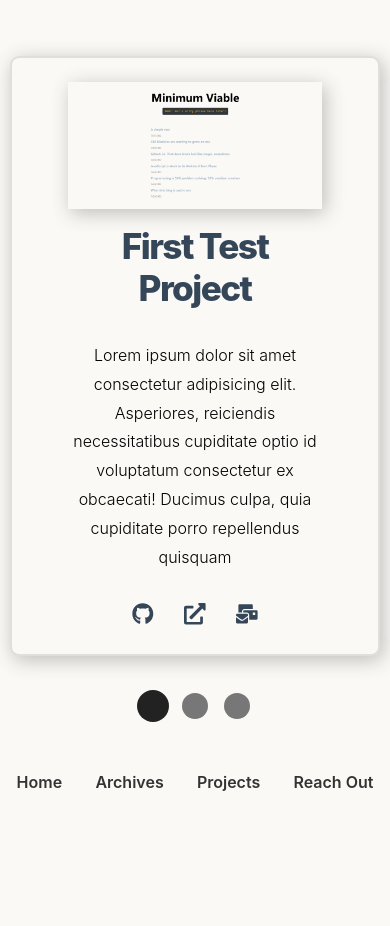
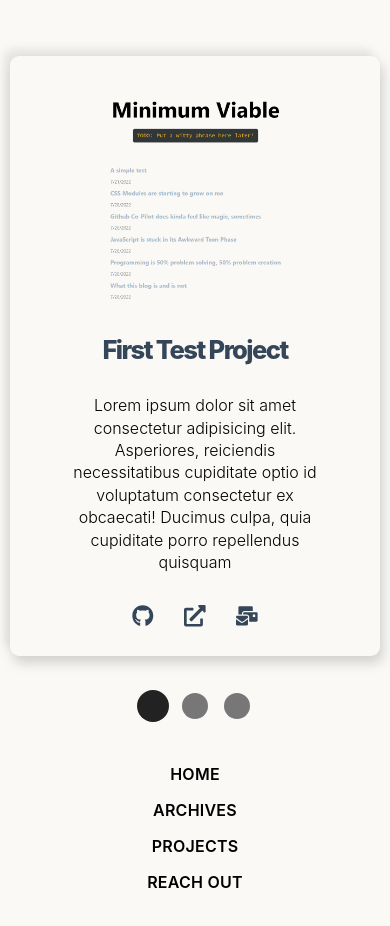
Before and after one commit to charlesmartinreed/charlie-codes-blog, a Next.js app: page /projects in a window 390 px wide. Shown: the top 926 px of the page. Before the commit the page ends 888 px from the top, so only its background shows below. Built offline with nearby package versions, Linux system fonts and the light colour scheme.

Commit message:
Styling fixes and add global vars.

```diff
--- a/styles/Layout.module.css
+++ b/styles/Layout.module.css
@@ -1,9 +1,3 @@
-/* .container {
-    max-width: 36rem;
-    padding: 0 1rem;
-    margin: 3rem auto 6rem;
-} */
-
 .container {
   max-width: 1200px;
   margin: 1.5rem auto 3rem;
@@ -34,52 +28,6 @@
   }
 }
 
-/* .footer { */
-/* display: flex; */
-/* justify-content: center; */
-/* align-items: center; */
-/* width: 100%; */
-/* margin: 0 auto; */
-/* } */
-
-/* .footer a { */
-/* display: flex; */
-/* justify-content: center; */
-/* align-items: center; */
-/* flex-grow: 1; */
-/* padding: 1em; */
-/* font-weight: 600; */
-/* font-family: Menlo, Monaco, Lucida Console, Liberation Mono, DejaVu Sans Mono,
-    Bitstream Vera Sans Mono, Courier New, monospace; */
-/* color: #333; */
-/* transition: all 0.2s ease-in; */
-/* margin: 0 auto; */
-/* } */
-
-/*
-.footer a::before {
-  display: block;
-  content: "•";
-  padding: 0 0.5em;
-} */
-
-/* .footer a:hover { */
-/* transform: translateX(5px); */
-/* color: rgb(119, 156, 194); */
-/* } */
-
-/* copied from home */
-.title a {
-  color: #0070f3;
-  text-decoration: none;
-}
-
-.title a:hover,
-.title a:focus,
-.title a:active {
-  text-decoration: underline;
-}
-
 .title {
   margin: 0;
   line-height: 0.25em;
@@ -95,27 +43,15 @@
   margin: 2.5rem 0;
   line-height: 1.5;
   font-size: 2rem;
-  /* background-color: red; */
 }
 
 .descriptionSM {
   margin: 2.5rem 0 0;
   font-size: 1.6em;
-  color: #555;
+  color: var(--color-gray-dark);
   font-weight: 500;
   text-align: center;
 }
-
-/* .code {
-  background: #fafafa;
-  background: #313639;
-  color: goldenrod;
-  border-radius: 5px;
-  padding: 0.75rem;
-  font-size: 1rem;
-  font-family: Menlo, Monaco, Lucida Console, Liberation Mono, DejaVu Sans Mono,
-    Bitstream Vera Sans Mono, Courier New, monospace;
-} */
 
 .grid {
   display: grid;
@@ -126,7 +62,7 @@
 
 .grid .link {
   font-weight: 700;
-  color: rgb(119, 156, 194);
+  color: var(--color-blue-accent);
   font-size: 1.1em;
 }
 
--- a/styles/Project.module.css
+++ b/styles/Project.module.css
@@ -2,36 +2,30 @@
   height: 600px;
   width: 95%;
   margin: 0 auto;
-  /* background-color: red; */
   padding: 1.5em;
   display: flex;
   flex-direction: column;
   justify-content: center;
   align-items: center;
-  border: 2px solid rgba(142, 142, 142, 0.25);
+  /* border: 2px solid rgba(142, 142, 142, 0.25); */
 
-  box-shadow: 3px 4px 19px rgba(51, 51, 51, 0.3);
-  /* filter: drop-shadow(16px 16px 32px rgba(143, 119, 119, 0.3)); */
-
+  box-shadow: 3px 7px 12px rgba(151, 151, 151, 0.4),
+    -6px -7px 9px rgba(151, 151, 151, 0.2);
   border-radius: 9px;
 }
 
 .projectCard .imageContainer {
-  width: 80%;
+  width: 70%;
   height: 300px;
-  /* filter: drop-shadow(16px 16px 32px rgba(143, 119, 119, 0.3)); */
-  box-shadow: 3px 4px 19px rgba(51, 51, 51, 0.3);
+  /* box-shadow: 3px 4px 19px rgba(151, 151, 151, 0.3); */
 
-  /* border: 2px solid rgba(142, 142, 142, 0.25); */
-  border-radius: 2px;
+  border-radius: 6px;
 
   position: relative;
 }
 
 .projectCard .image {
-  /* max-width: 100%; */
-  /* max-height: 100%; */
-
+  border-radius: 6px;
   object-fit: cover;
 }
 
@@ -47,7 +41,7 @@
   font-weight: 800;
   letter-spacing: -0.1rem;
   margin: 1rem 0;
-  color: rgb(52, 70, 88);
+  color: var(--color-blue-main);
 }
 
 .projectCard .textContainer p {
@@ -58,14 +52,14 @@
 
 .projectCard .linkContainer a {
   cursor: pointer;
-  color: rgb(52, 70, 88);
+  color: var(--color-blue-main);
   margin: 0.7em;
   font-size: 1.35em;
   transition: all 0.3s ease-in-out;
 }
 
 .projectCard .linkContainer a:hover {
-  color: rgb(119, 156, 194);
+  color: var(--color-blue-accent);
 }
 
 .btn {
@@ -75,7 +69,7 @@
   padding: 1em;
   background-color: transparent;
   font-size: 2em;
-  color: #222;
+  color: var(--color-black-main);
   transition: all 0.3s ease-in-out;
 }
 
@@ -96,7 +90,7 @@
   width: 26px;
   margin: 8px;
   border-radius: 50%;
-  background-color: #777;
+  background-color: var(--color-gray-main);
   outline: none;
   border: none;
   cursor: pointer;
@@ -105,5 +99,22 @@
 
 .carouselBtn.active {
   transform: scale(1.23);
-  background-color: #222;
+  background-color: var(--color-black-main);
 }
+
+@media screen and (max-width: 525px) {
+  .projectCard .imageContainer {
+    width: 100%;
+  }
+
+  .projectCard .textContainer h1 {
+    font-size: 1.6em;
+    line-height: 1;
+  }
+
+  .projectCard .textContainer p {
+    line-height: 1.4em;
+    font-weight: 300;
+    margin: 2em 0;
+  }
+}
--- a/styles/globals.css
+++ b/styles/globals.css
@@ -1,10 +1,27 @@
+/* variable definitions */
+:root {
+  --color-bg-light: #faf9f6;
+  --color-bg-dark: #191e21;
+  --color-blue-main: #344658;
+  --color-blue-accent: #779cc2;
+  --color-black-main: #222;
+  --color-gray-dark: #555;
+  --color-gray-main: #777;
+  --color-code-bg: #313639;
+  --color-code-text: goldenrod;
+}
+
 html,
 body {
   padding: 0;
   margin: 0;
   font-family: -apple-system, BlinkMacSystemFont, Segoe UI, Roboto, Oxygen,
     Ubuntu, Cantarell, Fira Sans, Droid Sans, Helvetica Neue, sans-serif;
-  background-color: #faf9f6;
+  background-color: var(--color-bg-light);
+}
+
+body.darkMode {
+  background-color: var(--color-bg-dark);
 }
 
 a {
@@ -28,7 +45,7 @@ ol {
 }
 
 small {
-  color: #777;
+  color: var(--color-gray-main);
   display: block;
   margin: 1em 0;
 }
@@ -37,10 +54,12 @@ small {
 
 footer {
   display: flex;
+  flex-direction: column;
   /* justify-content: center; */
   /* align-items: center; */
-  width: 100%;
+  width: 80%;
   /* margin: 0 auto; */
+  /* padding-top: 0.5em; */
 }
 
 footer a {
@@ -48,24 +67,27 @@ footer a {
   /* justify-content: center; */
   /* align-items: center; */
   /* flex-grow: 1; */
-  padding: 1em;
+  padding: 0.5em;
   font-weight: 600;
   /* font-family: Menlo, Monaco, Lucida Console, Liberation Mono, DejaVu Sans Mono,
     Bitstream Vera Sans Mono, Courier New, monospace; */
-  color: #333;
+  /* color: var(--color-black-main); */
   transition: all 0.2s ease-in;
   margin: 0 auto;
+  text-transform: uppercase;
+  letter-spacing: 0.015em;
 }
 
 footer a:hover {
   transform: translateX(5px);
-  color: rgb(119, 156, 194);
+  color: var(--color-blue-accent);
 }
+
 pre,
 code {
   display: block;
-  background: #313639;
-  color: goldenrod;
+  background: var(--color-code-bg);
+  color: var(--color-code-text);
   border-radius: 5px;
   padding: 0.75rem;
   font-size: 1rem;
@@ -79,4 +101,8 @@ code {
     padding: 0.4rem;
     overflow: auto;
   }
+
+  footer {
+    width: 100%;
+  }
 }
--- a/styles/utils.module.css
+++ b/styles/utils.module.css
@@ -28,8 +28,6 @@
 }
 
 .textContainer {
-  /* min-width: 60%; */
-  /* max-width: 60%; */
   width: 80%;
   line-height: 1.8em;
 }
@@ -41,9 +39,8 @@
 .textContainer a,
 .link {
   font-weight: 700;
-  color: rgb(119, 156, 194);
+  color: var(--color-blue-accent);
   font-size: 1.1em;
-  /* border-bottom: 3px solid rgb(119, 156, 194); */
 }
 
 .borderCircle {
@@ -57,7 +54,6 @@
   display: flex;
   flex-direction: column;
   justify-content: center;
-  /* align-items: center; */
 }
 
 .colorInherit {
@@ -84,7 +80,7 @@
 }
 
 .lightText {
-  color: #666;
+  color: var(--color-gray-main);
 }
 
 .btnContainer {
@@ -99,11 +95,11 @@
   padding: 0.5em 2em;
   background-color: transparent;
   font-size: 1.2em;
-  color: #333;
+  color: var(--color-gray-dark);
 }
 
 .btn:disabled {
-  color: #777;
+  color: var(--color-gray-main);
   cursor: default;
 }
 
```
Also changed, not shown: styles/Home.module.css (+0 -62 lines), styles/Post.module.css (+6 -40 lines), 1 other file (tests, documents, lock files or other folders).
